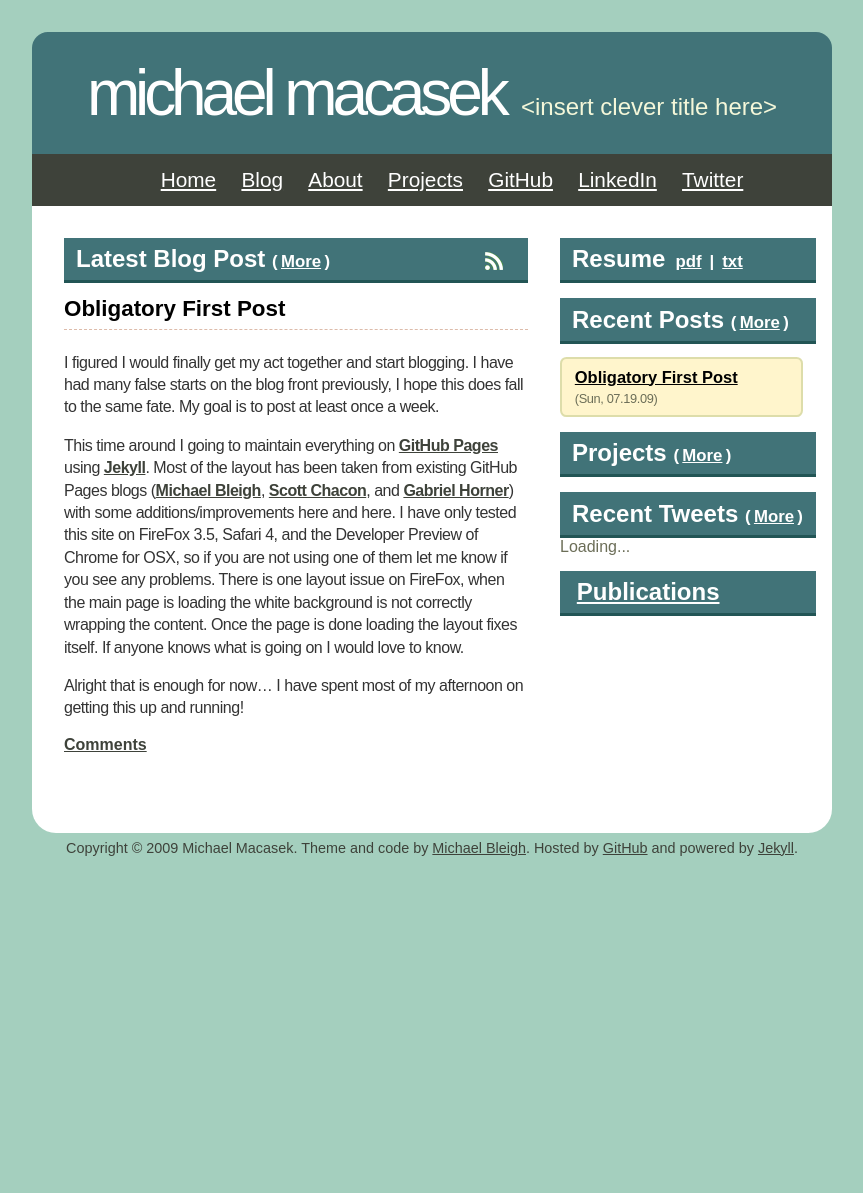
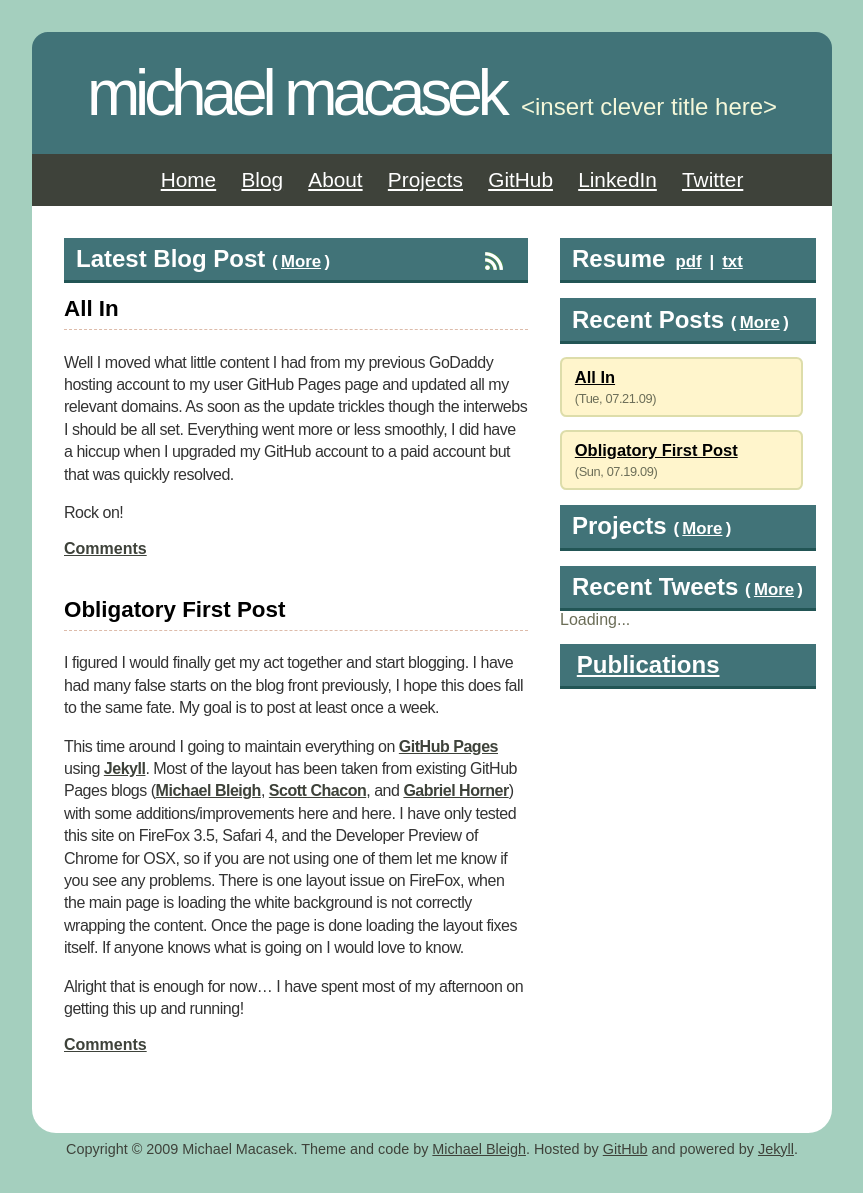
Before and after one commit to macasek/macasek.github.com, a Jekyll site: the page built from index.html, in a window 1280 px wide. Shown: the whole page, without its empty margins (208-1071 px from the left). Built offline with Jekyll 4.4.1, drawn with Linux system fonts in a browser that asks for light colours; comment, search, counter and statistics services are not loaded; before the commit the page ends 900 px from its top, so only the background shows below that.

Commit message:
added all in post

```diff
--- /dev/null
+++ b/_posts/2009-07-21-all-in.markdown
@@ -0,0 +1,9 @@
+---
+layout: post
+title: All In
+tags:
+  - post:tags=personal
+---
+Well I moved what little content I had from my previous GoDaddy hosting account to my user GitHub Pages page and updated all my relevant domains. As soon as the update trickles though the interwebs I should be all set. Everything went more or less smoothly, I did have a hiccup when I upgraded my GitHub account to a paid account but that was quickly resolved.
+
+Rock on!
--- a/index.html
+++ b/index.html
@@ -4,12 +4,13 @@ title: <Insert Clever Title Here>
 ---
 <div class='home_box' id='home_left'>
   <h2><a href='http://feeds.feedburner.com/{{ site.params.feedburner }}' class='float-right'><img src='/images/subscribe-icon.gif' alt='Subscribe'/></a> Latest Blog Post <span class="more">(<a href='/blog.html'>More</a>)</span></h2>
-
+  {% for post in site.posts limit:5 %}
   <div class='post'>
-    <h1><a href='{{site.posts.first.url}}'>{{site.posts.first.title}}</a></h1>
-    <div class='body'>{{ site.posts.first.content }}</div>
-    <a href='{{site.posts.first.url}}#disqus_thread'>Comments</a>
+    <h1><a href='{{post.url}}'>{{post.title}}</a></h1>
+    <div class='body'>{{ post.content }}</div>
+    <a href='{{post.url}}#disqus_thread'>Comments</a>
   </div>
+  {% endfor %}
 </div>
 <div class="home_box home_right">
   <div class='home_box home_right'>
@@ -18,7 +19,7 @@ title: <Insert Clever Title Here>
   <div class='home_box home_right'>
     <h2 class='home_box_title'>Recent Posts <span class="more">(<a href='/blog.html'>More</a>)<span></h2>
     <div id="latest_posts">
-      {% for post in site.posts limit:4 %}
+      {% for post in site.posts limit:5 %}
       <div class="post_summary">
         <h3><a href="{{post.url}}">{{post.title}}</a></h3>
         <span>({{post.date | date[: '%a, %m.%d.%y']}})</span>
```
